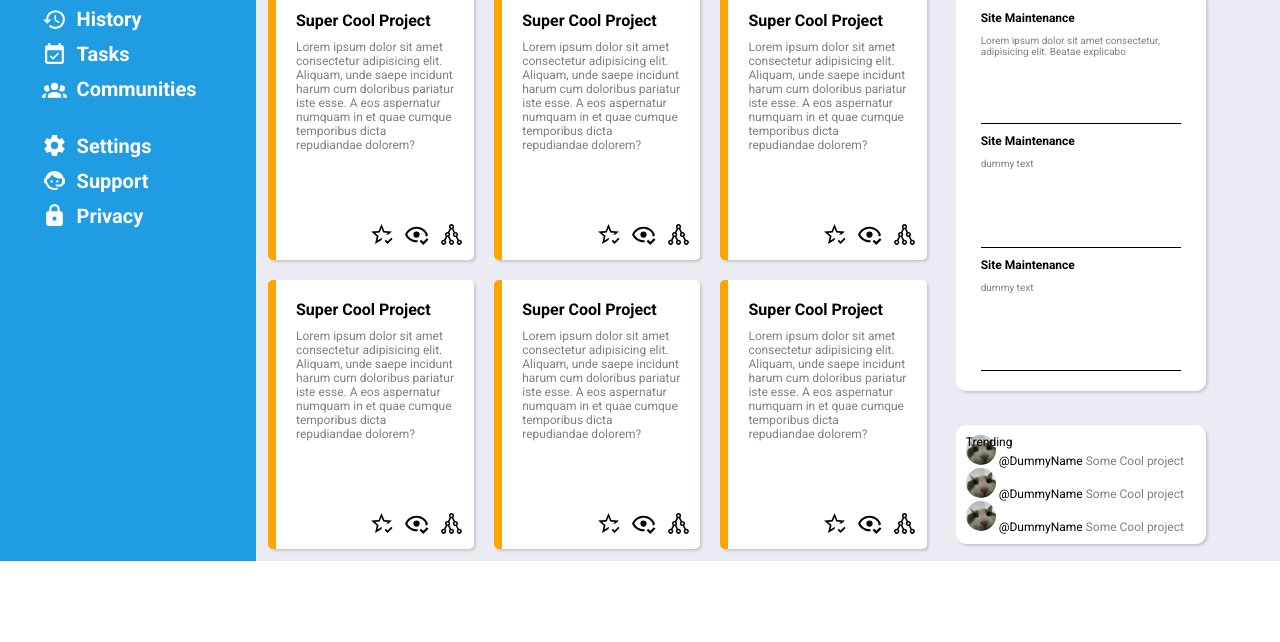
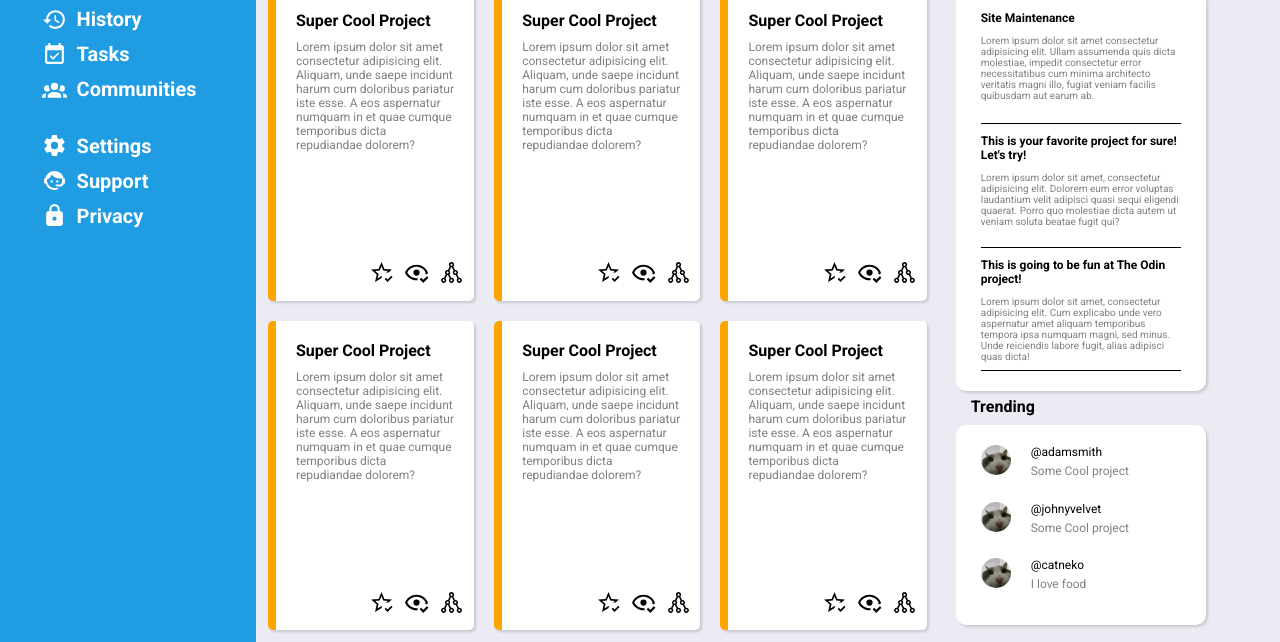
Before and after one commit to parapat-p/admin-dashboard, a plain HTML site: page index.html in a window 1280 px wide. Shown: the part 179-821 px from the top of the page. Before the commit the page ends 800 px from the top, so only its background shows below. Drawn offline with Linux system fonts and the light colour scheme.

Commit message:
Style layout for Trending section

```diff
--- a/index.html
+++ b/index.html
@@ -173,16 +173,16 @@
                 <span id="announcement-header">Announcement</span>
                 <div class="card">
                     <span class="header">Site Maintenance</span>
-                    <span class="content">Lorem ipsum dolor sit amet consectetur, adipisicing elit. Beatae explicabo</span>
+                    <span class="content">Lorem ipsum dolor sit amet consectetur adipisicing elit. Ullam assumenda quis dicta molestiae, impedit consectetur error necessitatibus cum minima architecto veritatis magni illo, fugiat veniam facilis quibusdam aut earum ab.</span>
                 </div>
                 <div class="card">
-                    <span class="header">Site Maintenance</span>
-                    <span class="content">dummy text
+                    <span class="header">This is your favorite project for sure! Let's try! </span>
+                    <span class="content">Lorem ipsum dolor sit amet, consectetur adipisicing elit. Dolorem eum error voluptas laudantium velit adipisci quasi sequi eligendi quaerat. Porro quo molestiae dicta autem ut veniam soluta beatae fugit qui?
                     </span>
                 </div>
                 <div class="card">
-                    <span class="header">Site Maintenance</span>
-                    <span class="content">dummy text
+                    <span class="header">This is going to be fun at The Odin project!</span>
+                    <span class="content">Lorem ipsum dolor sit amet, consectetur adipisicing elit. Cum explicabo unde vero aspernatur amet aliquam temporibus tempora ipsa numquam magni, sed minus. Unde reiciendis labore fugit, alias adipisci quas dicta!
                     </span>
                 </div>
             </div> <!-- /announcement section -->
@@ -196,8 +196,10 @@
                             clip-path="url(#circleClip)"
                             preserveAspectRatio="xMidYMid slice" />
                     </svg>
-                    <span class="header">@DummyName</span>
-                    <span class="content">Some Cool project</span>
+                    <div class="text-container">
+                        <span class="header">@adamsmith</span>
+                        <span class="content">Some Cool project</span>
+                    </div>
                 </div>
                 <div class="card">
                     <svg class="icon-profile" width="30" height="30" viewBox="0 0 40 40" xmlns="http://www.w3.org/2000/svg">
@@ -206,8 +208,10 @@
                             clip-path="url(#circleClip)"
                             preserveAspectRatio="xMidYMid slice" />
                     </svg>
-                    <span class="header">@DummyName</span>
-                    <span class="content">Some Cool project</span>
+                    <div class="text-container">
+                        <span class="header">@johnyvelvet</span>
+                        <span class="content">Some Cool project</span>
+                    </div>
                 </div>
                 <div class="card">
                     <svg class="icon-profile" width="30" height="30" viewBox="0 0 40 40" xmlns="http://www.w3.org/2000/svg">
@@ -216,8 +220,10 @@
                             clip-path="url(#circleClip)"
                             preserveAspectRatio="xMidYMid slice" />
                     </svg>
-                    <span class="header">@DummyName</span>
-                    <span class="content">Some Cool project</span>
+                    <div class="text-container">
+                        <span class="header">@catneko</span>
+                        <span class="content">I love food</span>
+                    </div>
                 </div>
             </div> <!-- /trending section -->
 
--- a/styles.css
+++ b/styles.css
@@ -221,7 +221,7 @@ input[type=text]{
   gap: 10px;
 }
 
-.card >.content{
+.card >.content, .text-container > .content{
   flex: 1;
   color: gray;
 }
@@ -235,13 +235,33 @@ input[type=text]{
   box-shadow: rgba(0, 0, 0, 0.15) 1.95px 1.95px 2.6px;
   max-width: 250px;
   margin: 5%;
-  padding: 10px;
+  padding: 20px;
+  padding-left: 15px;
+  min-height: 200px;
+  gap: 10px;
 }
 
 #trending-header{
   position:absolute;
+  top: -28px;
+  font-size: 16px;
+  font-weight: bold;
+
 }
 
+.trending-container > .card {
+  display: flex;
+  flex:1;
+  flex-direction: row;
+  gap: 20px;
+  margin-left: 10px;
+}
+
+.card > .text-container{
+  display: flex;
+  flex-direction: column;
+  gap: 5px;
+}
 
 /* Icon image setting */
 svg {
```
